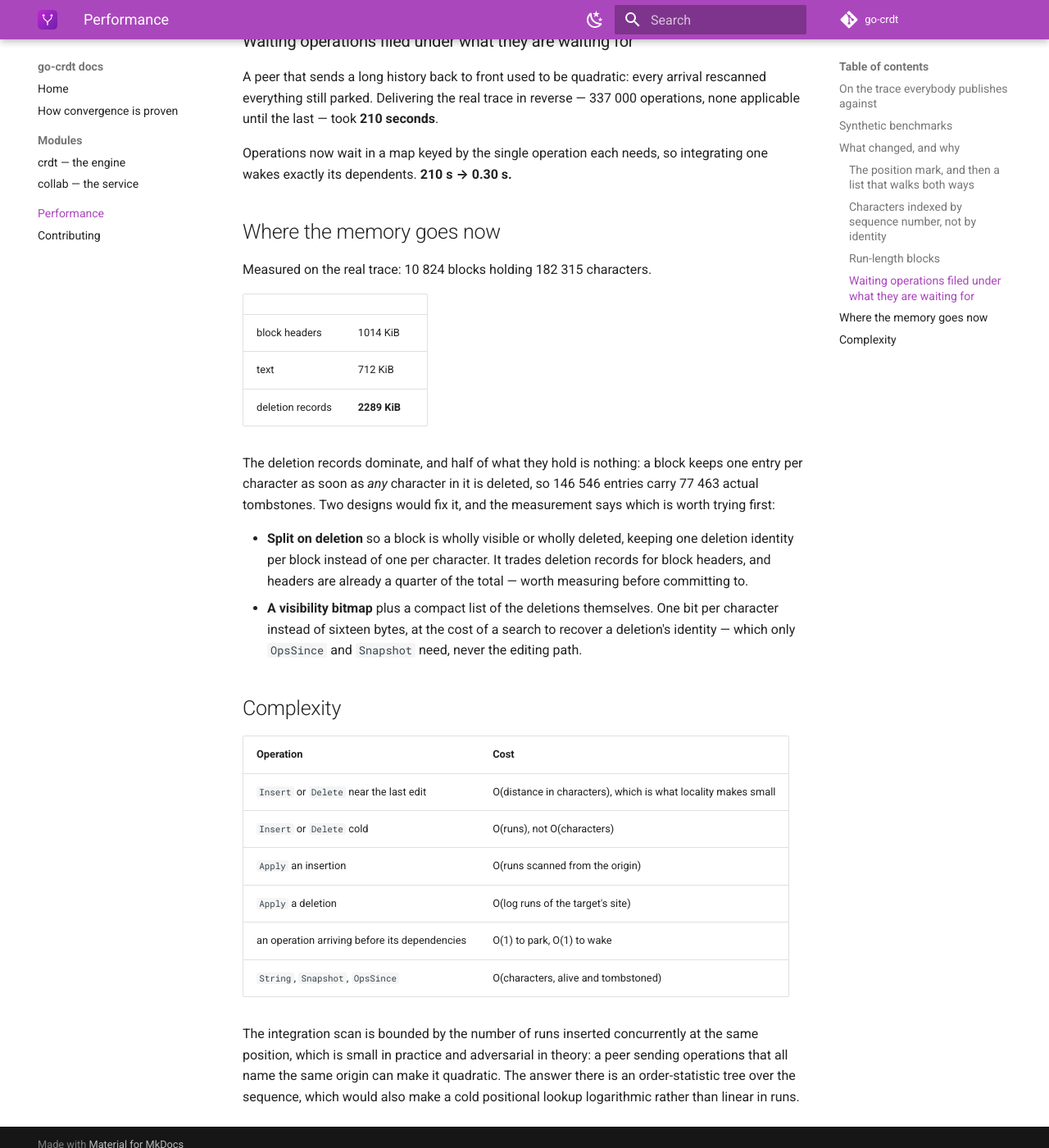
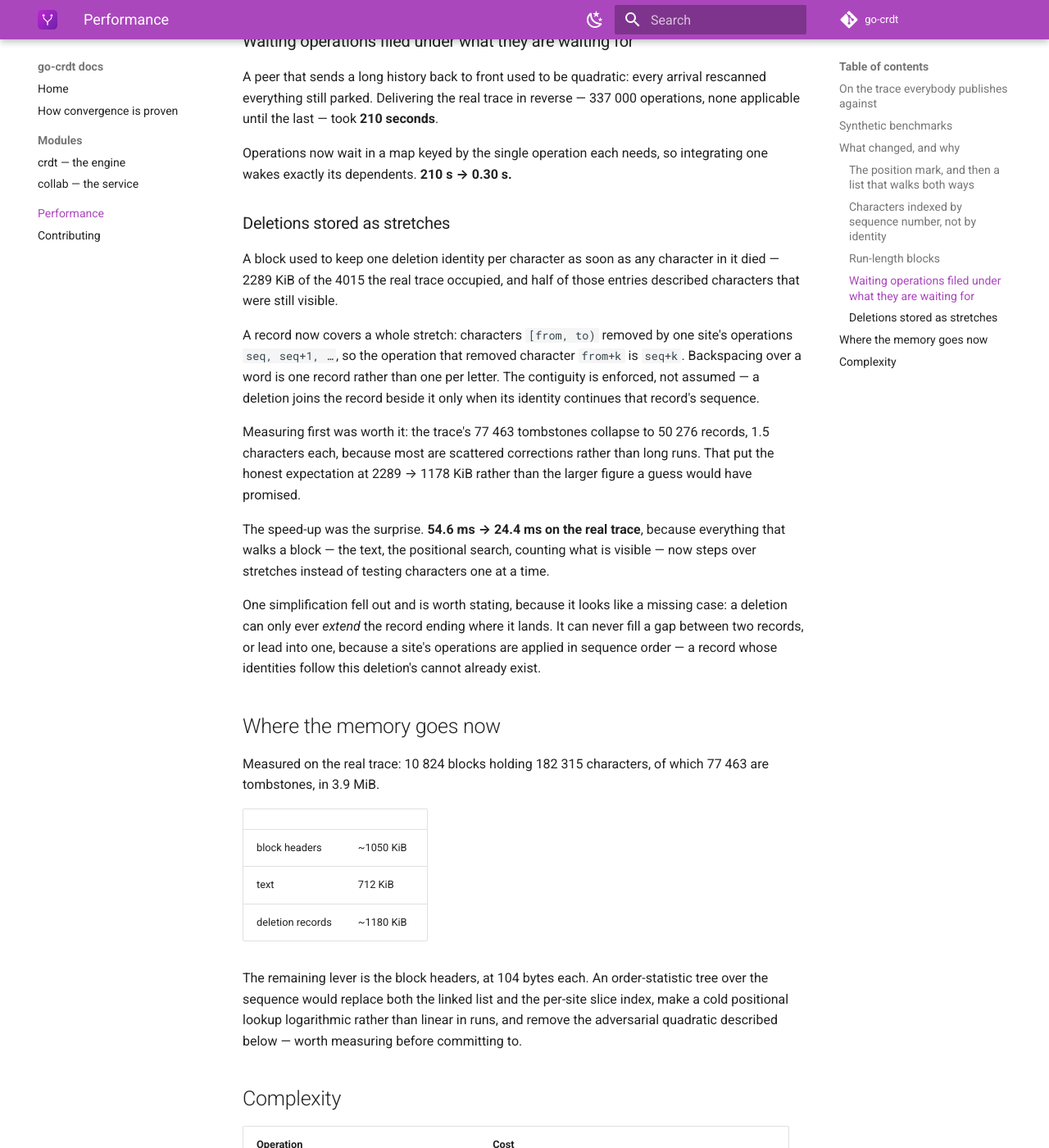
Before and after one commit to go-crdt/docs, an MkDocs documentation site: the page built from docs/performance.md, in a window 1280 px wide and 1400 px high, scrolled down 2454 px. Shown: the whole window at 82% size. Built offline with MkDocs 1.6.1 and Material for MkDocs 9.7.7, drawn with Linux system fonts in a browser that asks for light colours; the version menu is left out; some of the changed text lies outside the part shown.

Commit message:
Refresh the module pages for crdt 0.4.0 and collab 0.3.0
Deletions stored as stretches, authorization decided in the server rather
than an interceptor, and a PostgreSQL store.

Co-Authored-By: Claude Opus 5 (1M context) <noreply@anthropic.com>

```diff
--- a/docs/performance.md
+++ b/docs/performance.md
@@ -12,10 +12,10 @@ Apple M4 Max, Go 1.26.4, `darwin/arm64`:
 
 | | Result |
 |---|---|
-| replay the whole history locally | **54.6 ms** — 210 ns/edit |
-| apply the same history as a peer's operations | **80.7 ms** — 311 ns/operation |
-| deliver it **back to front**, nothing applicable until the last operation | **0.30 s** |
-| memory held afterwards | **4.7 MiB** — 26.4 bytes per character including tombstones |
+| replay the whole history locally | **24.4 ms** — 94 ns/edit |
+| apply the same history as a peer's operations | **55.9 ms** — 215 ns/operation |
+| deliver it **back to front**, nothing applicable until the last operation | **0.24 s** |
+| memory held afterwards | **3.9 MiB** — 22.7 bytes per character including tombstones |
 
 Reproduce it, and check the result against the recorded final text:
 
@@ -33,13 +33,13 @@ snapshot round trip and a full reload. CI runs it on every change.
 
 On a document of 10 000 characters:
 
-| Benchmark | 0.1.0 | 0.2.0 | 0.3.0 |
-|---|---|---|---|
-| `InsertAtEnd` | 231 ns | 65 ns | **34.8 ns** |
-| `ApplyRemote` (10 000 operations) | 823 µs | 441 µs | **302 µs** |
-| `Load` | 1.48 ms | 1.02 ms | **830 µs** |
-| `String` | 34.7 µs | 31.0 µs | **27.4 µs** |
-| memory, one run | 107.7 B/char | 73.1 | **4.19** |
+| Benchmark | 0.1.0 | 0.2.0 | 0.3.0 | 0.4.0 |
+|---|---|---|---|---|
+| `InsertAtEnd` | 231 ns | 65 ns | 34.8 ns | **32.9 ns** |
+| `ApplyRemote` (10 000 operations) | 823 µs | 441 µs | 302 µs | **279 µs** |
+| `Load` | 1.48 ms | 1.02 ms | 830 µs | **756 µs** |
+| `String` | 34.7 µs | 31.0 µs | 27.4 µs | **23.7 µs** |
+| memory, one run | 107.7 B/char | 73.1 | 4.19 | **4.20** |
 
 `go test -run '^$' -bench . -benchmem`.
 
@@ -103,29 +103,49 @@ arrival rescanned everything still parked. Delivering the real trace in reverse
 Operations now wait in a map keyed by the single operation each needs, so
 integrating one wakes exactly its dependents. **210 s → 0.30 s.**
 
+### Deletions stored as stretches
+
+A block used to keep one deletion identity per character as soon as any
+character in it died — 2289 KiB of the 4015 the real trace occupied, and half of
+those entries described characters that were still visible.
+
+A record now covers a whole stretch: characters `[from, to)` removed by one
+site's operations `seq, seq+1, …`, so the operation that removed character
+`from+k` is `seq+k`. Backspacing over a word is one record rather than one per
+letter. The contiguity is enforced, not assumed — a deletion joins the record
+beside it only when its identity continues that record's sequence.
+
+Measuring first was worth it: the trace's 77 463 tombstones collapse to 50 276
+records, 1.5 characters each, because most are scattered corrections rather than
+long runs. That put the honest expectation at 2289 → 1178 KiB rather than the
+larger figure a guess would have promised.
+
+The speed-up was the surprise. **54.6 ms → 24.4 ms on the real trace**, because
+everything that walks a block — the text, the positional search, counting what is
+visible — now steps over stretches instead of testing characters one at a time.
+
+One simplification fell out and is worth stating, because it looks like a missing
+case: a deletion can only ever *extend* the record ending where it lands. It can
+never fill a gap between two records, or lead into one, because a site's
+operations are applied in sequence order — a record whose identities follow this
+deletion's cannot already exist.
+
 ## Where the memory goes now
 
-Measured on the real trace: 10 824 blocks holding 182 315 characters.
+Measured on the real trace: 10 824 blocks holding 182 315 characters, of which
+77 463 are tombstones, in 3.9 MiB.
 
 | | |
 |---|---|
-| block headers | 1014 KiB |
+| block headers | ~1050 KiB |
 | text | 712 KiB |
-| deletion records | **2289 KiB** |
+| deletion records | ~1180 KiB |
 
-The deletion records dominate, and half of what they hold is nothing: a block
-keeps one entry per character as soon as *any* character in it is deleted, so
-146 546 entries carry 77 463 actual tombstones. Two designs would fix it, and the
-measurement says which is worth trying first:
-
-- **Split on deletion** so a block is wholly visible or wholly deleted, keeping
-  one deletion identity per block instead of one per character. It trades
-  deletion records for block headers, and headers are already a quarter of the
-  total — worth measuring before committing to.
-- **A visibility bitmap** plus a compact list of the deletions themselves. One
-  bit per character instead of sixteen bytes, at the cost of a search to recover
-  a deletion's identity — which only `OpsSince` and `Snapshot` need, never the
-  editing path.
+The remaining lever is the block headers, at 104 bytes each. An order-statistic
+tree over the sequence would replace both the linked list and the per-site slice
+index, make a cold positional lookup logarithmic rather than linear in runs, and
+remove the adversarial quadratic described below — worth measuring before
+committing to.
 
 ## Complexity
 
@@ -134,7 +154,7 @@ measurement says which is worth trying first:
 | `Insert` or `Delete` near the last edit | O(distance in characters), which is what locality makes small |
 | `Insert` or `Delete` cold | O(runs), not O(characters) |
 | `Apply` an insertion | O(runs scanned from the origin) |
-| `Apply` a deletion | O(log runs of the target's site) |
+| `Apply` a deletion | O(log runs of the target's site), then O(records in the run) |
 | an operation arriving before its dependencies | O(1) to park, O(1) to wake |
 | `String`, `Snapshot`, `OpsSince` | O(characters, alive and tombstoned) |
 
```
Also changed, not shown: docs/repos/collab.md (+14 -2 lines).
